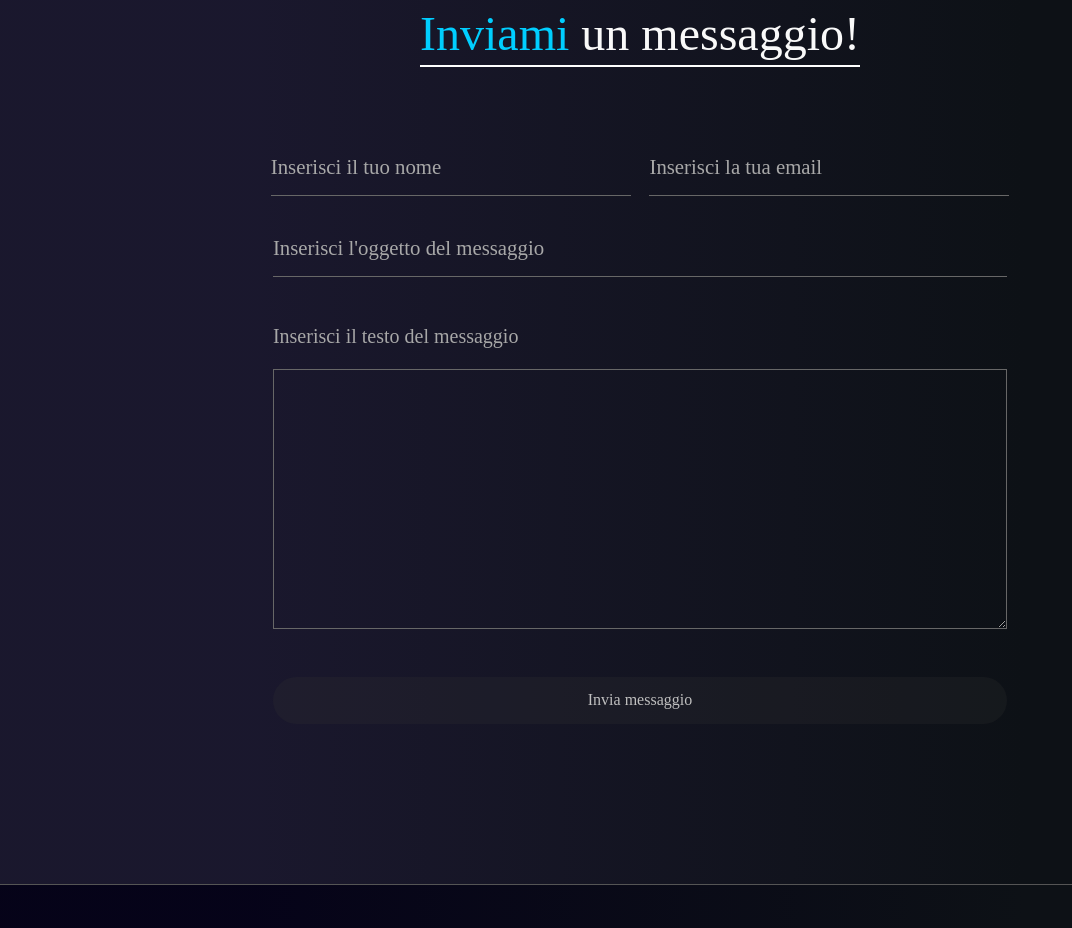
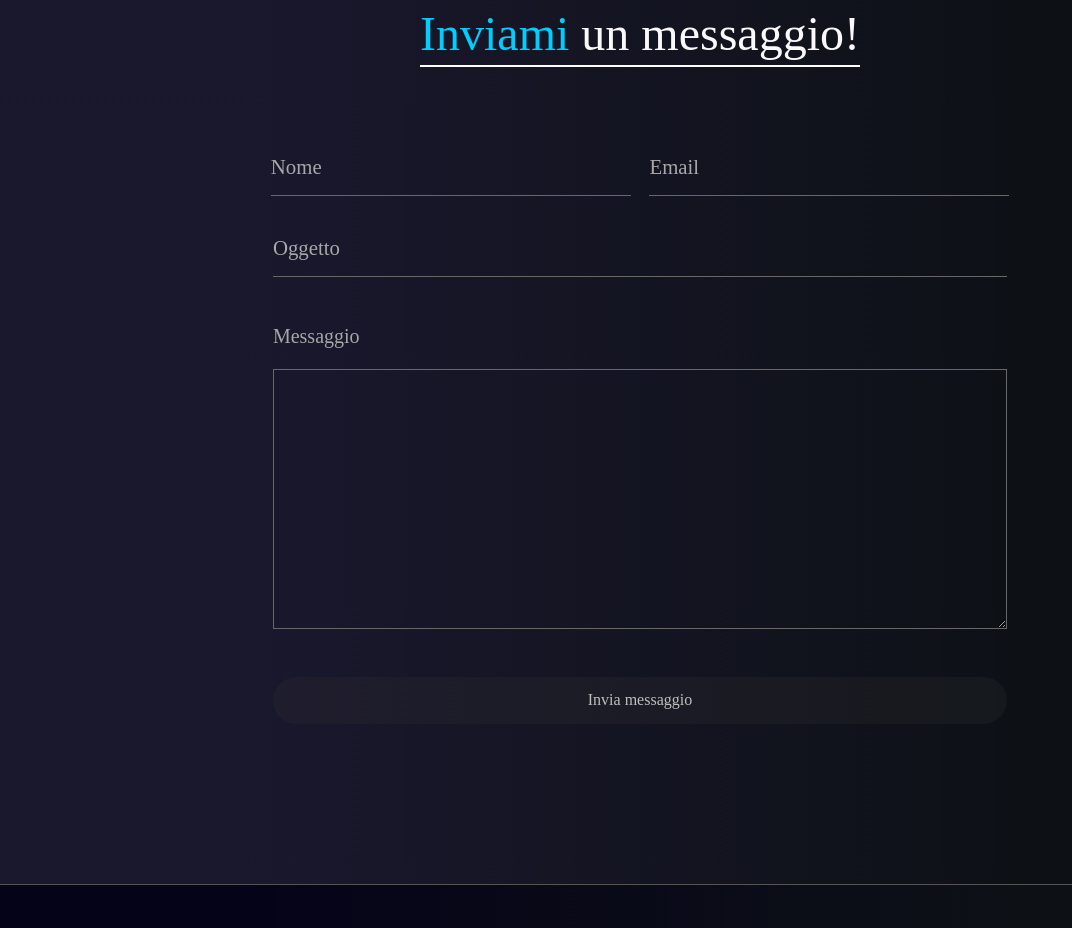
Before and after one commit to AloisiMatteo/AloisiMatteo, an Angular app: page / in a window 1280 px wide. Shown: the part 2260-3188 px from the top of the page, without its empty margins (0-1072 px from the left). Built offline with nearby package versions, Linux system fonts and the light colour scheme; a web font is replaced by a local one.

Commit message:
Form updated

```diff
--- a/src/app/contact-header/contact-header.component.html
+++ b/src/app/contact-header/contact-header.component.html
@@ -6,20 +6,20 @@
     <div class="contact-header-container__wrapper--bottom" data-aos="zoom-out">
     <form #contact="ngForm" class="contact-form" (ngSubmit)="onSubmit(contact.value)">
       <div class="contact-form__company-input">
-        <input type="text" name="company" placeholder="Inserisci il tuo nome" ngModel required pattern="[a-zA-Z0-9]{2,50}" (keyup)="companyCheck(contact.value)">
+        <input type="text" name="company" placeholder="Nome" ngModel required pattern="[a-zA-Z0-9]{2,50}" (keyup)="companyCheck(contact.value)">
         <p class="company-input__error" *ngIf="companyTextError">{{companyTextError}}</p>
       </div>
       <div class="contact-form__email-input">
-        <input type="email" name="email" placeholder="Inserisci la tua email" ngModel required email (keyup)="emailCheck(contact.value)">
+        <input type="email" name="email" placeholder="Email" ngModel required email (keyup)="emailCheck(contact.value)">
         <p class="email-input__error" *ngIf="emailTextError">{{emailTextError}}</p>
       </div>
       <div class="contact-form__subject-input">
-        <input type="text" name="subject" placeholder="Inserisci l'oggetto del messaggio" ngModel required pattern="[a-zA-Z0-9]{2,50}" (keyup)="subjectCheck(contact.value)">
+        <input type="text" name="subject" placeholder="Oggetto" ngModel required pattern="[a-zA-Z0-9]{2,50}" (keyup)="subjectCheck(contact.value)">
         <p class="contact-form__subject-input--error" *ngIf="subjectTextError">{{subjectTextError}}</p>
       </div>
       <div class="contact-form__textarea-input">
         <div class="contact-form__textarea-input--description">
-          <p>Inserisci il testo del messaggio</p>
+          <p>Messaggio</p>
         </div>
         <div class="contact-form__textarea-input--input">
           <textarea name="detail" ngModel required id="" cols="30" rows="10" (keyup)="textAreaCheck(contact.value)"></textarea>
```
